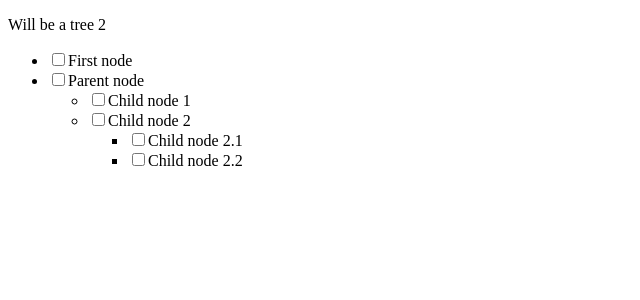
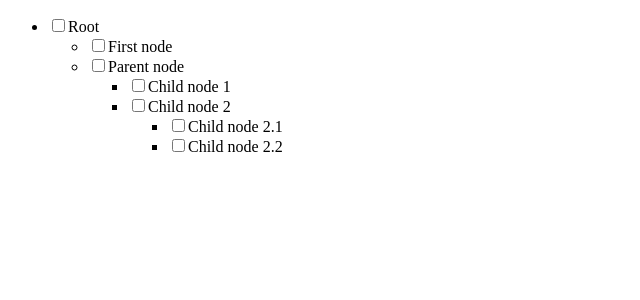
Before and after one commit to brumik/react-wooden-tree, a React app: page / in a window 1280 px wide. Shown: the top 300 px of the page, without its empty margins (0-640 px from the left). Built offline with nearby package versions, Linux system fonts and the light colour scheme.

Commit message:
Global struct: Check handling - bug: no refresh

```diff
--- a/src/app.tsx
+++ b/src/app.tsx
@@ -5,23 +5,22 @@ import { Tree } from "./components/Tree";
 
 ReactDOM.render(
     <Tree
-        list={{
-            items: [
+        tree={{
+            label: "Root",
+            items:[
                 {label: "First node"},
                 {label: "Parent node", opened: true,
-                    list: {
-                        items: [
+                    items: [
                             {label: "Child node 1"},
                             {label: "Child node 2", opened: true,
-                                list: {
-                                    items: [
+                                items: [
                                         {label: "Child node 2.1"},
                                         {label: "Child node 2.2"}
                                     ]
-                                }
+
                             }
                         ]
-                    }
+
                 }
             ]
         }}
--- a/src/components/Item.tsx
+++ b/src/components/Item.tsx
@@ -1,5 +1,4 @@
 import * as React from "react";
-import {List, ListProps, ListPropsFactory} from "./List";
 import { defVal } from "./Helpers";
 import {Checkbox, CheckboxData, CheckboxDataFactory} from "./Checkbox";
 import {FormEvent} from "react";
@@ -7,23 +6,24 @@ import {FormEvent} from "react";
 export interface ItemProps {
     id?: string,
     label: string,
-    list?: ListProps,
+    items?: ItemProps[],
     checkbox?: CheckboxData,
     opened?: boolean,
 }
 
 export function ItemPropsFactory(item : ItemProps) : ItemProps {
-    let list = item.list;
-    if ( list != null ) {
-        list.id = item.id
-        list.checkbox = CheckboxDataFactory(list.checkbox, item.checkbox.onChange);
-        list = ListPropsFactory(list);
-    }
+    let items: ItemProps[] = [];
+    if ( item.items != null )
+        for (let i = 0; i < item.items.length; i++) {
+            item.items[i].checkbox = CheckboxDataFactory(item.items[i].checkbox, item.checkbox.onChange);
+            item.items[i].id = item.id + "." + i;
+            items.push(ItemPropsFactory(item.items[i]));
+        }
 
     return {
         id: item.id,
         label: item.label,
-        list: list,
+        items: items,
         checkbox: item.checkbox,
         opened: defVal(item.opened, false)
     }
@@ -47,14 +47,18 @@ export class Item extends React.Component<ItemProps, ItemState> {
         this.props.checkbox.onChange(target.checked, this.props.id);
     }
 
-    renderSublist() : JSX.Element {
-        if (this.props.list && this.props.list.items && this.props.opened) {
-            return (
-                <List
-                    id={this.props.id}
-                    items={this.props.list.items}
-                    checkbox={this.props.checkbox}
-                />
+    renderSublist() : JSX.Element[] {
+        if (this.props.items  && this.props.opened) {
+            return this.props.items.map((item) =>
+                (
+                    <Item key={item.id}
+                          id={item.id}
+                          label={item.label}
+                          items={item.items}
+                          opened={defVal(item.opened, false)}
+                          checkbox={item.checkbox}
+                    />
+                )
             );
         } else return null;
     }
@@ -64,7 +68,7 @@ export class Item extends React.Component<ItemProps, ItemState> {
             <li>
                 <Checkbox onChange={this.handleCheckChange} checked={this.props.checkbox.checked}/>
                 {this.props.label}
-                {this.renderSublist()}
+                <ul>{this.renderSublist()}</ul>
             </li>
         )
     }
--- a/src/components/List.tsx
+++ /dev/null
@@ -1,49 +0,0 @@
-import * as React from "react";
-import {ItemProps, Item, ItemPropsFactory} from "./Item"
-import {defVal} from "./Helpers";
-import {CheckboxData, CheckboxDataFactory} from "./Checkbox";
-
-export interface ListProps {
-    id?: string,
-    items?: ItemProps[],
-    checkbox?: CheckboxData
-}
-
-export function ListPropsFactory(list: ListProps) : ListProps {
-    let items: ItemProps[] = [];
-    if ( list.items != null )
-        for (let i = 0; i < list.items.length; i++) {
-            list.items[i].checkbox = CheckboxDataFactory(list.items[i].checkbox, list.checkbox.onChange);
-            list.items[i].id = list.id + "." + i;
-            items.push(ItemPropsFactory(list.items[i]));
-        }
-
-    return {
-        id: list.id,
-        items: items,
-        checkbox: list.checkbox,
-    }
-}
-
-interface ListState {}
-
-export class List extends React.Component<ListProps, ListState> {
-    render() {
-        let items : JSX.Element[] = this.props.items.map((item) =>
-            (
-                <Item key={item.id}
-                      id={item.id}
-                      label={item.label}
-                      list={item.list}
-                      opened={defVal(item.opened, false)}
-                      checkbox={item.checkbox}
-                />
-            )
-        );
-        return (
-            <ul>
-                {items}
-            </ul>
-        )
-    }
-}
--- a/src/components/Tree.tsx
+++ b/src/components/Tree.tsx
@@ -1,17 +1,15 @@
 import * as React from "react";
-import {List, ListProps, ListPropsFactory} from "./List";
-import {defVal} from "./Helpers";
-import {ItemProps, ItemPropsFactory} from "./Item";
-import {CheckboxData, CheckboxDataFactory} from "./Checkbox";
+import {Item, ItemProps, ItemPropsFactory} from "./Item";
+import {CheckboxDataFactory} from "./Checkbox";
 
 export interface TreeProps {
-    list: ListProps,
+    tree: ItemProps,
     checkboxes?: boolean
 }
 
 interface TreeState {
     checked: boolean,
-    list: ListProps,
+    item: ItemProps
 }
 
 export class Tree extends React.Component<TreeProps, TreeState> {
@@ -20,30 +18,58 @@ export class Tree extends React.Component<TreeProps, TreeState> {
 
         this.state = {
             checked: false,
-            list: this.initList(this.props.list),
+            item: this.initList(this.props.tree),
         };
-        this.handleCheckboxChange = this.handleCheckboxChange.bind(this);
     }
 
-    initList(list : ListProps) : ListProps {
-        list.id = "0";
-        list.checkbox = CheckboxDataFactory(list.checkbox, this.handleCheckboxChange);
-        list = ListPropsFactory(list);
-        return list;
+    initList(item : ItemProps) : ItemProps {
+        item.id = "0";
+        item.checkbox = CheckboxDataFactory(item.checkbox, this.handleCheckboxChange);
+        item = ItemPropsFactory(item);
+
+        let items: ItemProps[] = [];
+        if ( item.items != null )
+            for (let i = 0; i < item.items.length; i++) {
+                item.items[i].checkbox = CheckboxDataFactory(item.items[i].checkbox, item.checkbox.onChange);
+                item.items[i].id = item.id + "." + i;
+                items.push(ItemPropsFactory(item.items[i]));
+            }
+
+        item.items = items;
+        item.opened = true;
+        return item;
     }
 
-    handleCheckboxChange(checked : boolean, id : string) : void {
-        console.log("Check: " + checked + " id: " + id);
+    nodeSelector(id : string) : ItemProps {
+        let path : number[] = id.split('.').map(function(item) {
+            return parseInt(item, 10);
+        });
+
+        let node = this.state.item;
+        for(let i = 1; i < path.length; i++) {
+            node = node.items[path[i]];
+        }
+        return node;
     }
+
+    handleCheckboxChange = (checked : boolean, id : string) : void => {
+        console.log("Check: " + checked + " id: " + id, this);
+        let node : ItemProps = this.nodeSelector(id);
+        node.checkbox.checked = checked;
+    };
 
     render() {
         return (
             <div >
-                <p>Will be a tree 2</p>
-                <List
-                    items={this.state.list.items}
-                    checkbox={this.state.list.checkbox}
-                />
+                <ul>
+                    <Item key={this.state.item.id}
+                          id={this.state.item.id}
+                          label={this.state.item.label}
+                          items={this.state.item.items}
+                          opened={this.state.item.opened}
+                          checkbox={this.state.item.checkbox}
+                    />
+                </ul>
             </div>
         );
     }
```
Also changed, not shown: 2 other files (tests, documents, lock files or other folders).
